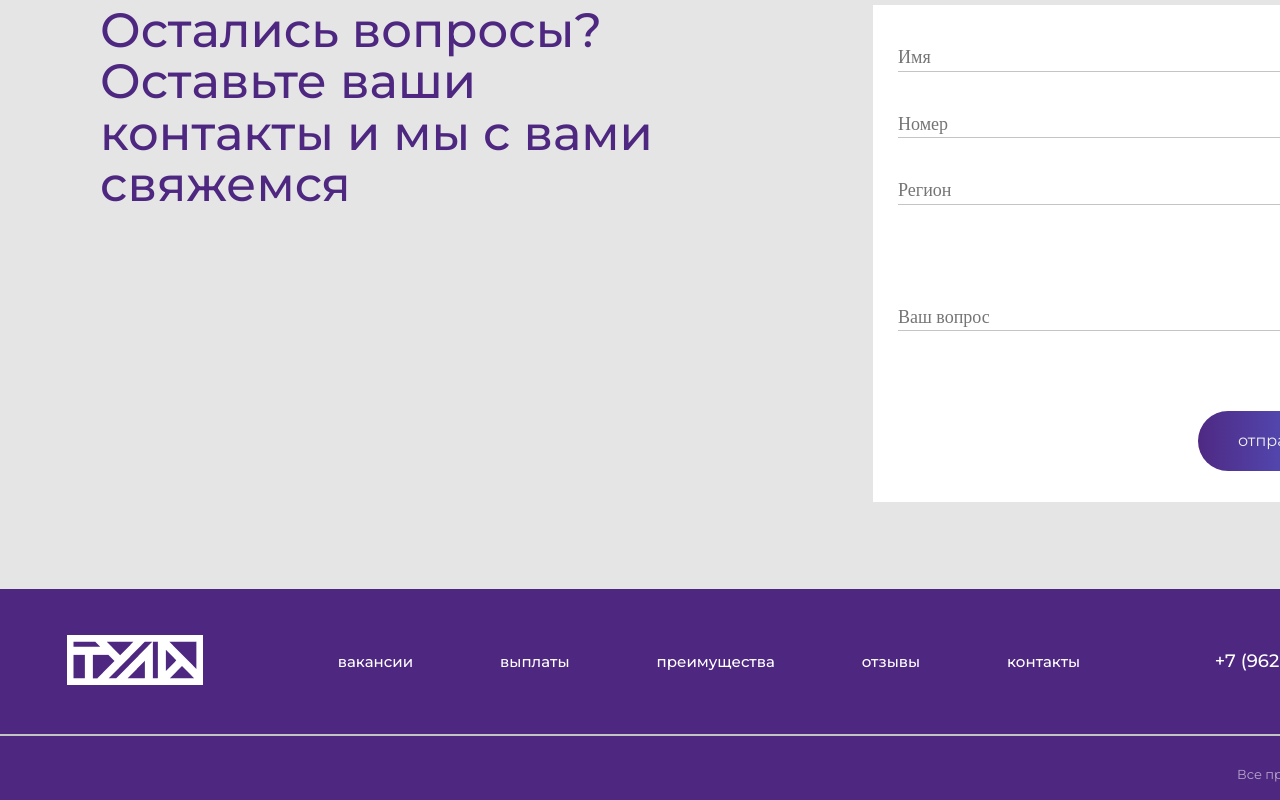
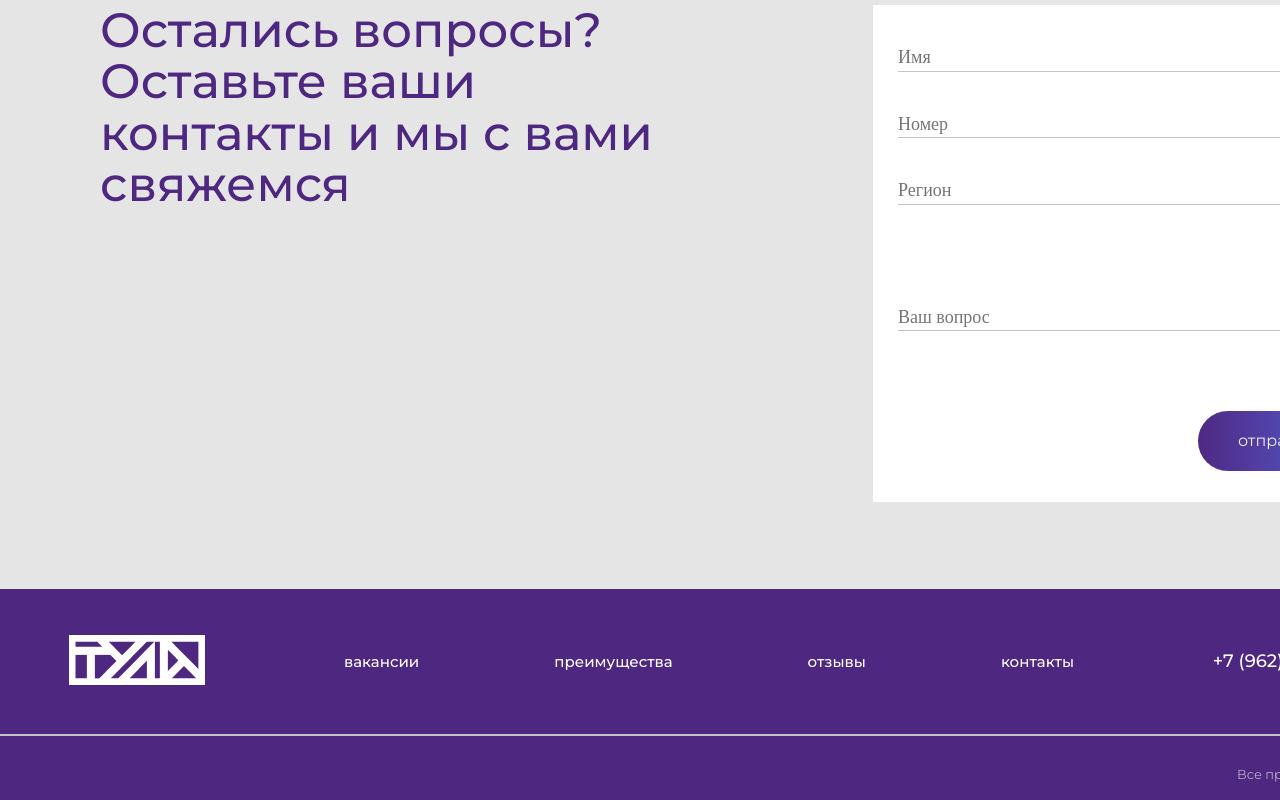
Before and after one commit to MaxTolking/CIT, a plain HTML site: page index.html in a window 1280 px wide. Shown: the part 6028-6828 px from the top of the page. Drawn offline with Linux system fonts and the light colour scheme.

Commit message:
Add files via upload

```diff
--- a/index.html
+++ b/index.html
@@ -574,7 +574,6 @@
                         <nav class="footer__menu-container">
                             <ul class="footer__menu-items">
                                 <li class="footer__menu-item"><a class="footer__menu-item-link" href="#">вакансии</a></li>
-                                <li class="footer__menu-item"><a class="footer__menu-item-link" href="#">выплаты</a></li>
                                 <li class="footer__menu-item"><a class="footer__menu-item-link" href="#">преимущества</a></li>
                                 <li class="footer__menu-item"><a class="footer__menu-item-link" href="#">отзывы</a></li>
                                 <li class="footer__menu-item"><a class="footer__menu-item-link" href="#">контакты</a></li>
--- a/style.css
+++ b/style.css
@@ -1070,7 +1070,7 @@ body {
 
 .footer__container {
     height: 145px;
-    margin: 0 auto;
+
     display: flex;
     justify-content: space-around;
     align-items: center;
@@ -1087,7 +1087,7 @@ body {
 }
 
 .footer__menu-item {
-    margin-right: 87px;
+    margin-right: 135px;
 }
 
 .footer__menu-item:last-of-type {
```
